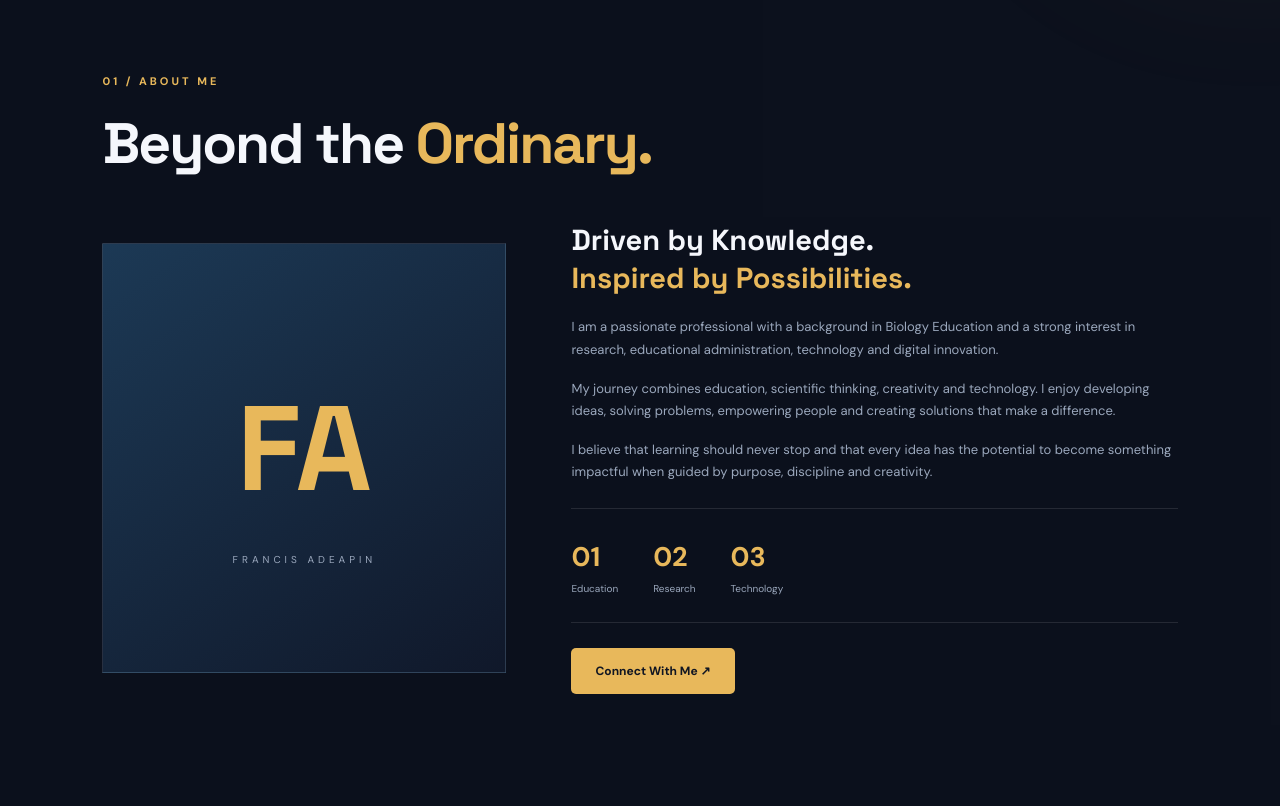
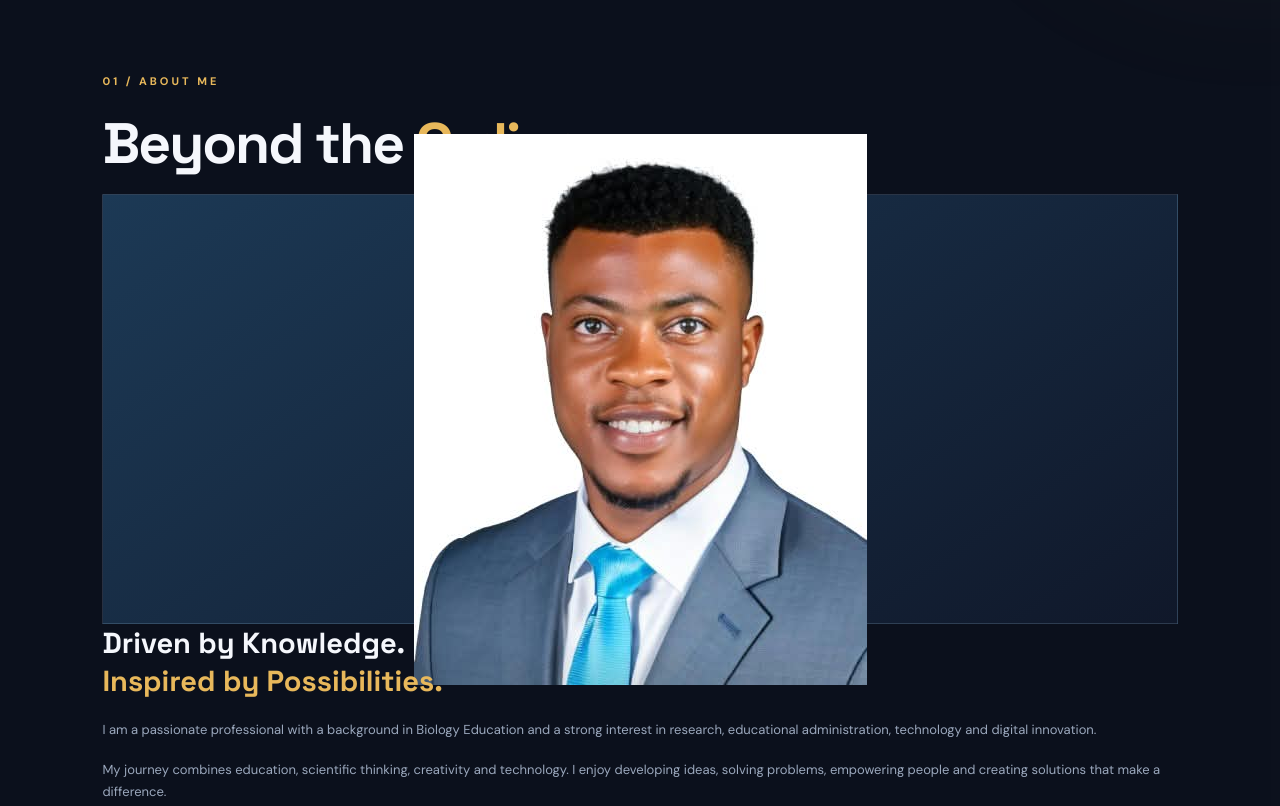
Before and after one commit to Actualizer112/francisadeapin, a plain HTML site: page index.html in a window 1280 px wide. Shown: the part 860-1666 px from the top of the page. Drawn offline with Linux system fonts and the light colour scheme.

Commit message:
index.html

```diff
--- a/index.html
+++ b/index.html
@@ -900,11 +900,9 @@ footer a:last-child {
   <p class="eyebrow">01 / ABOUT ME</p>
   <h2 class="section-title">Beyond the <span>Ordinary.</span></h2>
 
-  <div class="about-grid">
-    <div class="portrait reveal">
-      <div class="initials">FA</div>
-      <p>FRANCIS ADEAPIN</p>
-    </div>
+ <div class="portrait reveal">
+  <img src="./francis.jpg" alt="Francis ADEAPIN" class="profile-photo">
+</div>
 
     <div class="about-content reveal">
       <h3>Driven by Knowledge.<br><span>Inspired by Possibilities.</span></h3>
```
